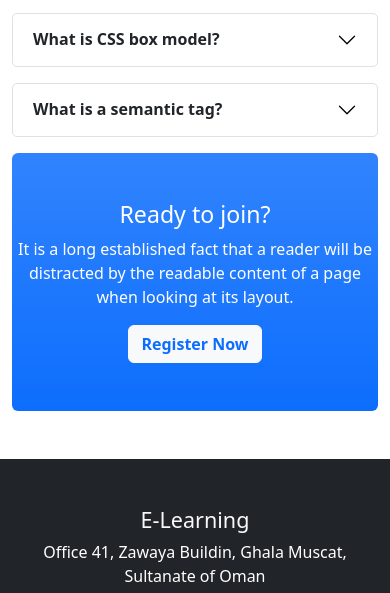
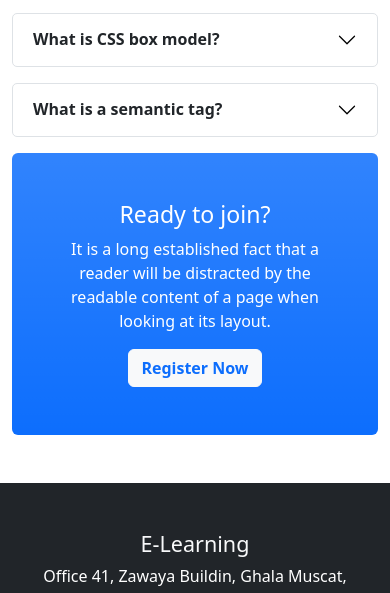
Before and after one commit to sksalleh/edTech, a plain HTML site: page index.html in a window 390 px wide. Shown: the part 1941-2534 px from the top of the page. Drawn offline with nearby package versions, Linux system fonts and the light colour scheme.

Commit message:
bonus part done

```diff
--- a/css/custom.css
+++ b/css/custom.css
@@ -1,4 +1,8 @@
 
+
+.subscribe{
+    width: 50%;
+}
 .faq .accordion-flush .accordion-button{
     border: 1px solid #dee2e6;
     border-radius: 5px;
--- a/css/media-queries.css
+++ b/css/media-queries.css
@@ -4,4 +4,13 @@
     .company-logo {
         display: none;
     }
+    .subscribe{
+        width: 100%;
+        text-align: center;
+        padding: 0 50px;
+    }
 }
+
+@media (max-width: 575.98px) {
+
+ }
--- a/index.html
+++ b/index.html
@@ -172,9 +172,9 @@
                 </div>
             </div>
         </section>
-        <section class="ready2join bg-primary bg-gradient rounded text-center py-5">
+        <section class="ready2join bg-primary bg-gradient rounded py-5 mb-5">
             <div class="row">
-                <div class="container">
+                <div class="container d-flex flex-column flex-sm-column flex-md-column flex-lg-row justify-content-around align-items-center">
                     <div class="subscribe text-white">
                         <h3>Ready to join?</h3>
                         <p>It is a long established fact that a reader will be distracted by the readable content of a page when looking at its layout.</p>
```
